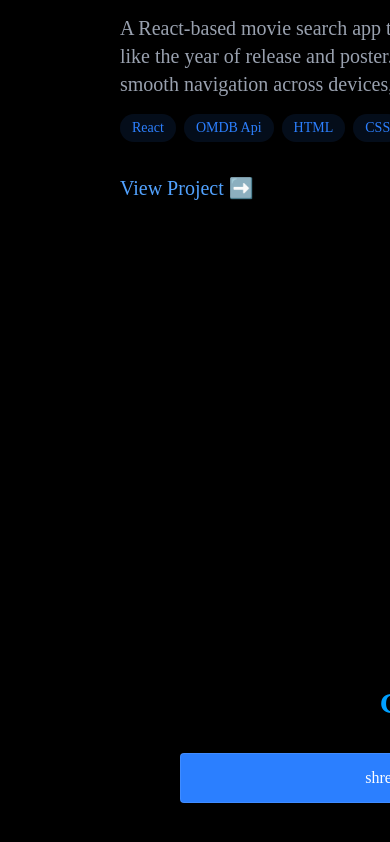
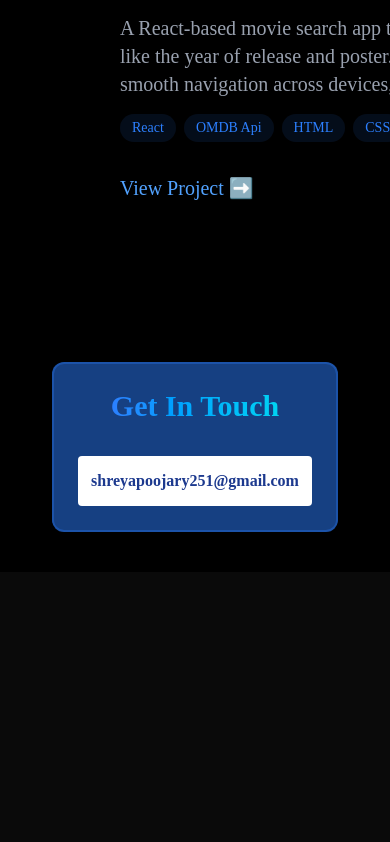
Before and after one commit to Shreyya18/new, a React (Vite) app: page / in a window 390 px wide. Shown: the part 3288-4130 px from the top of the page. After the commit the page ends 3860 px from the top, so only its background shows below. Built offline with nearby package versions, Linux system fonts and the light colour scheme.

Commit message:
mobile view fix 2

```diff
--- a/src/components/section/Contact.jsx
+++ b/src/components/section/Contact.jsx
@@ -2,12 +2,12 @@ import { RevealOnScroll } from "../RevealOnScroll"
 
 
 export const Contact=()=>{
-    return <section id="contact" className="min-h-screen flex items-center justify-center py-20 ">
+    return <section id="contact" className="w-screen h-fit flex items-center justify-center py-10 px-4 md:py-20 md:px-0 overflow-hidden">
         <RevealOnScroll>
-            <div className="px-4 w-150 ">
+            <div className="flex flex-col justify-center items-center w-full max-w-screen-md mx-auto md:w-screen border-2 border-blue-500/30  rounded-xl p-6 bg-blue-500/50">
                 <h2 className=" text-3xl font-bold mb-8 bg-gradient-to-r from-blue-500 to-cyan-400 bg-clip-text text-transparent text-center">Get In Touch</h2>
 
-                <a href="mailto:shreyapoojary251@gmail.com" className="flex justify-center sm:   border border-white/10 rounded  py-3 text-white transition focus:outline-none focus:border-blue-500 focus:bg-blue-5500/5  bg-blue-500">shreyapoojary251@gmail.com</a>
+                <a href="mailto:shreyapoojary251@gmail.com" className="  w-fit p-3   border border-white/10 rounded   text-blue-900 font-bold transition focus:outline-none focus:border-blue-500 focus:bg-blue-5500/5 bg-white hover:bg-blue-200">shreyapoojary251@gmail.com</a>
                 {/* <form className=" space-y-6">
                     <div className="relative">
                         <input type="text" id="name" name="name" required  className="w-full bg-white/5 border border-white/10 rounded px-4 py-3 text-white transition focus:outline-none focus:border-blue-500 focus:bg-blue-5500/5 " placeholder="Name..."/>
```
